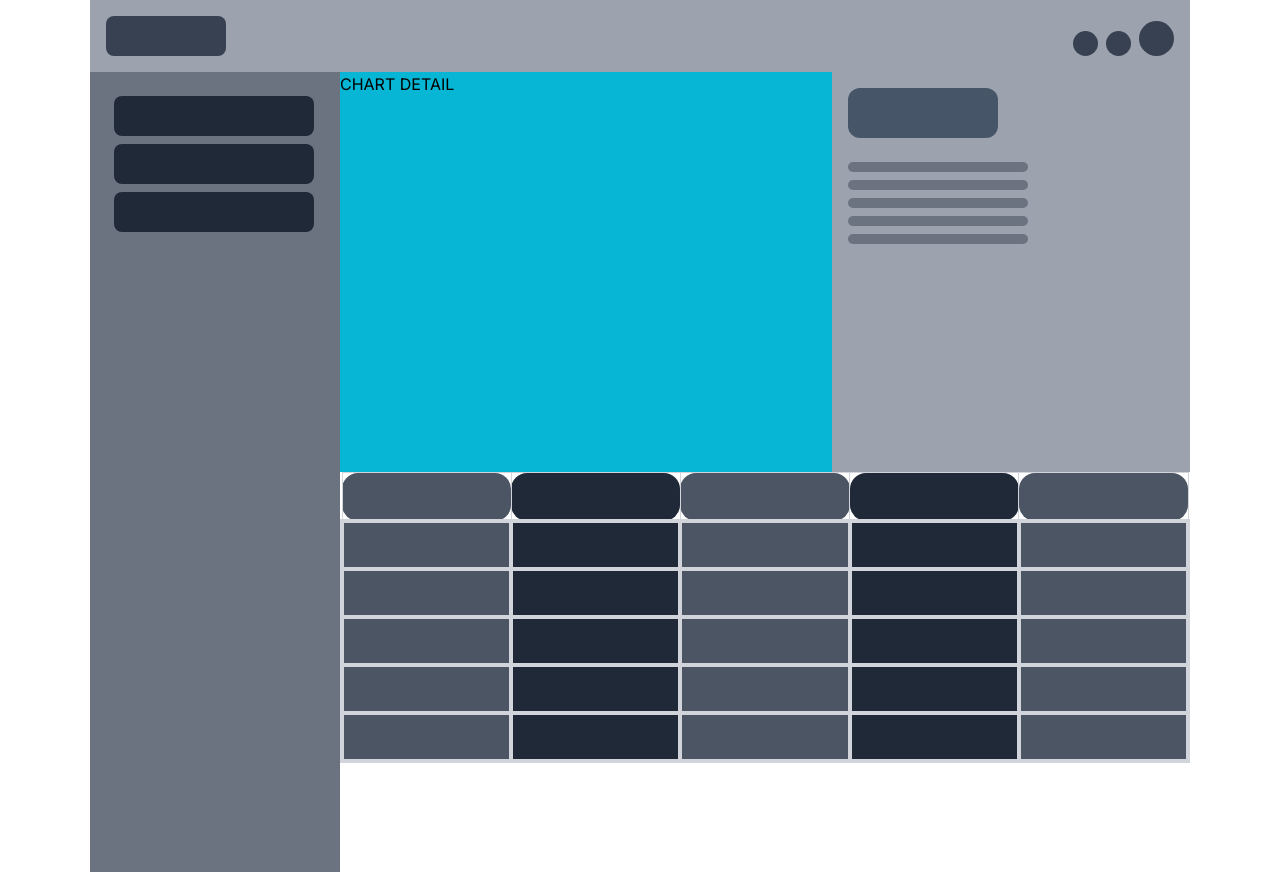
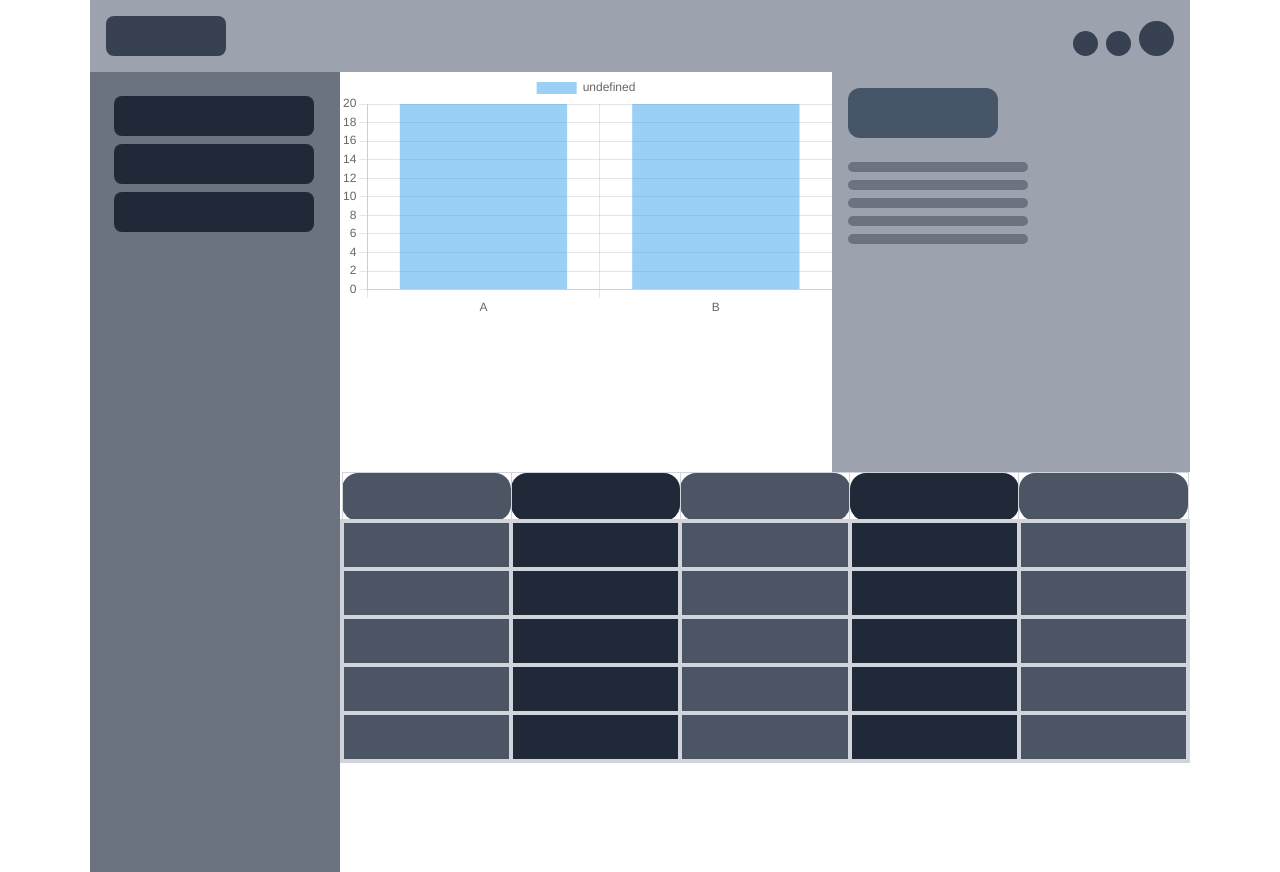
Before and after one commit to RikyAdiPutra/Next-Chart, a Next.js app: page / in a window 1280 px wide. Built offline with nearby package versions, Linux system fonts and the light colour scheme.

Commit message:
create chart components

```diff
--- /dev/null
+++ b/src/app/components/Chart.jsx
@@ -0,0 +1,23 @@
+"use client";
+
+import { Bar } from "react-chartjs-2";
+import { Chart } from "chart.js/auto";
+import { ChartData } from "../lib/Chartdata";
+
+const BarGrafik = () => {
+  const data = {
+    datasets: [
+      {
+        data: [20, 20],
+      },
+    ],
+    labels: ["A", "B"],
+  };
+  return (
+    <div>
+      <Bar data={data} />
+    </div>
+  );
+};
+
+export default BarGrafik;
--- a/src/app/components/DashboardChart.jsx
+++ b/src/app/components/DashboardChart.jsx
@@ -1,3 +1,5 @@
+import BarGrafik from "./Chart";
+
 const BottomSection = () => {
   return (
     <div>
@@ -71,7 +73,11 @@ const RightSection = () => {
 };
 
 const ChartDetail = () => {
-  return <div className="bg-cyan-500 w-[100%]">CHART DETAIL</div>;
+  return (
+    <div className="w-[100%]">
+      <BarGrafik />
+    </div>
+  );
 };
 
 const SideBar = () => {
```
Also changed, not shown: public/images/img-6.PNG (added).
